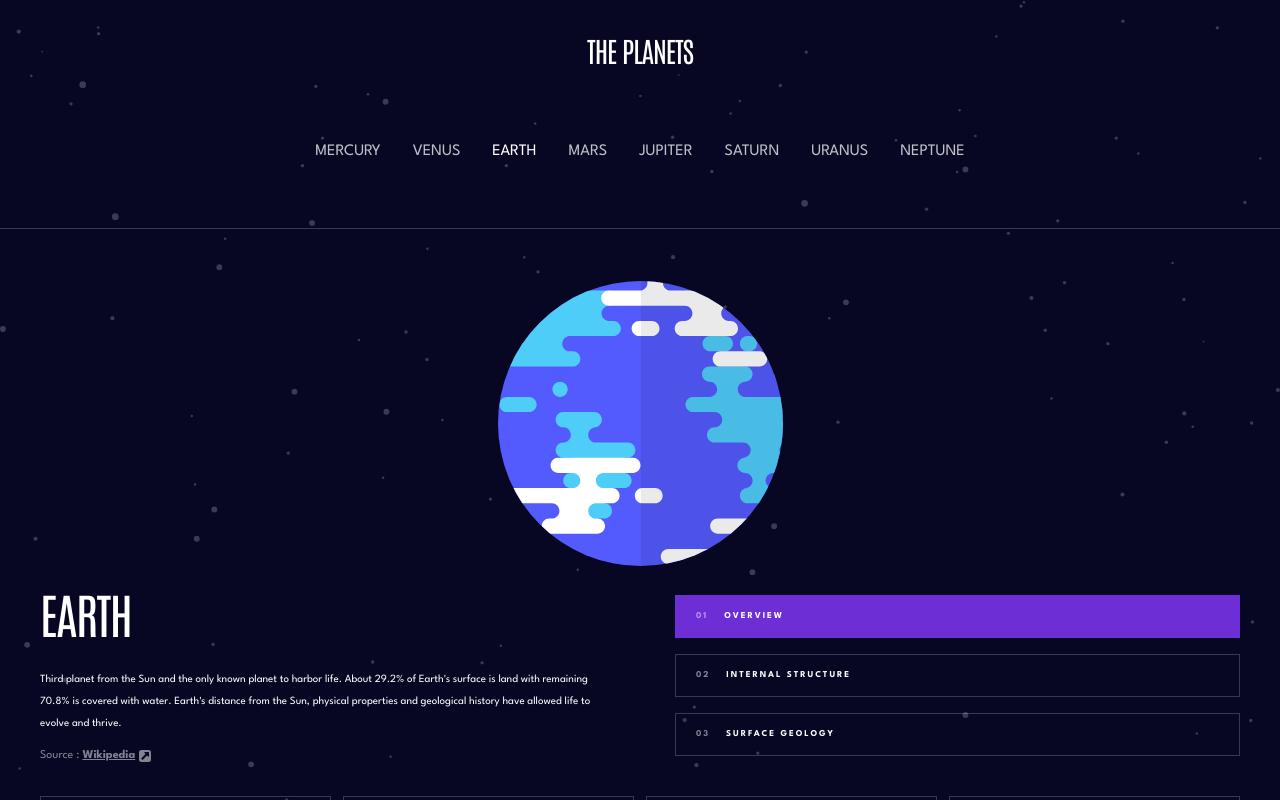
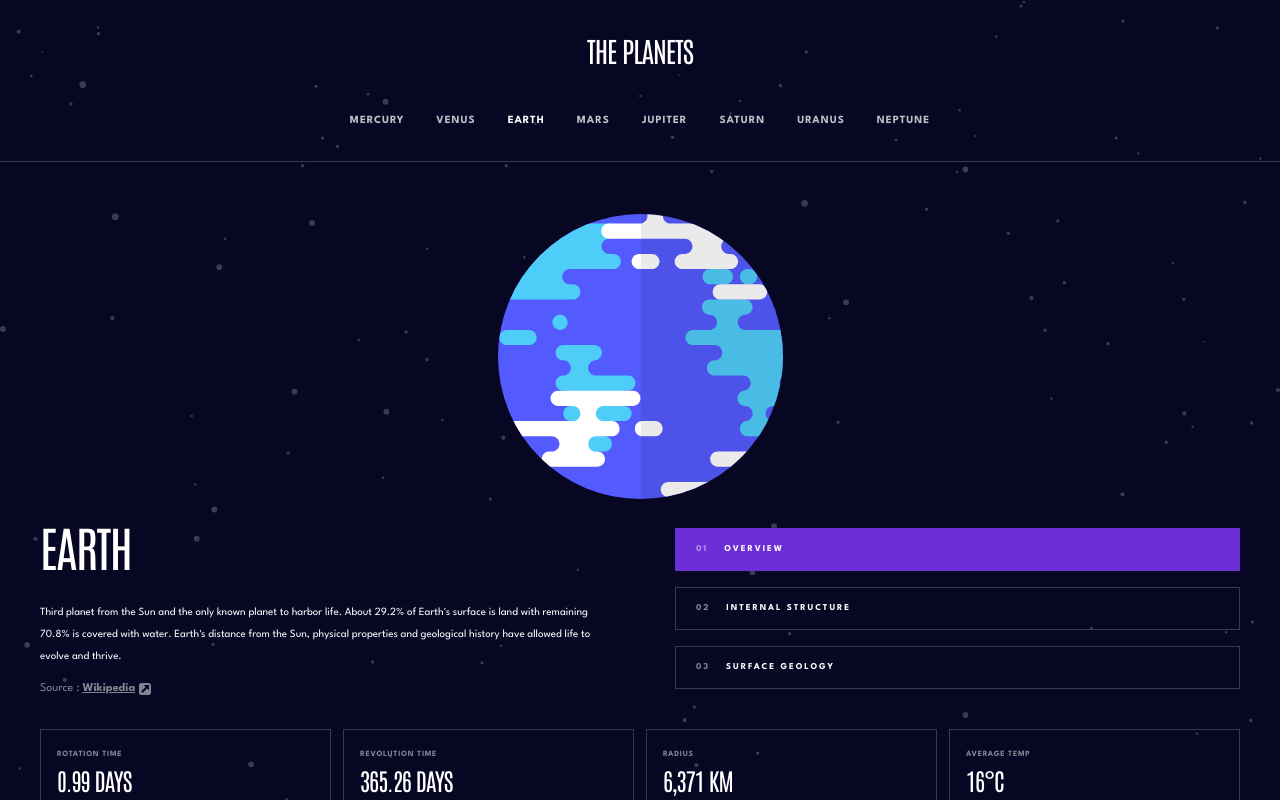
Before and after one commit to Newpoki/frontendmentor-planets, a Next.js app: page /earth/overview in a window 1280 px wide. Built offline with nearby package versions, Linux system fonts and the light colour scheme.

Commit message:
fix: header spacings and sizes

```diff
--- a/app/header/header-planet-link.tsx
+++ b/app/header/header-planet-link.tsx
@@ -68,13 +68,13 @@ export const HeaderPlanetLink = ({ name, setCurrentLinkIndicatorData }: Props) =
         <li className="pl-6 pr-8 tablet:px-0" ref={ref} data-attribute-name={name}>
             <Link
                 href={`/${name}/overview`}
-                className="flex items-center justify-between border-b-1 border-b-white/10 py-5 tablet:border-0 tablet:py-9"
+                className="flex items-center justify-between border-b-1 border-b-white/10 py-5 tablet:border-0 tablet:py-0 desktop:py-[30px]"
             >
                 <div className="flex items-center gap-6">
                     <span className={twMerge('h-5 w-5 rounded-full tablet:hidden', planetColor)} />
                     <span
                         className={twMerge(
-                            'text-menu uppercase text-white tablet:text-white/75 tablet:hover:text-white',
+                            'text-menu uppercase text-white transition-colors tablet:text-[11px] tablet:font-[700] tablet:leading-[25px] tablet:tracking-[1px] tablet:text-white/75 tablet:hover:text-white',
                             isCurrentRoute && 'tablet:text-white'
                         )}
                     >
--- a/app/header/header.tsx
+++ b/app/header/header.tsx
@@ -12,7 +12,7 @@ export const Header = () => {
 
     return (
         <>
-            <header className="flex h-[70px] items-center justify-between border-b-1 border-b-white/20 px-6 py-4 tablet:h-auto tablet:flex-col tablet:gap-10 tablet:py-8 desktop:flex-row desktop:py-0">
+            <header className="flex h-[70px] items-center justify-between border-b-1 border-b-white/20 px-6 py-4 tablet:h-auto tablet:flex-col tablet:gap-10 tablet:pb-7 tablet:pt-8 desktop:flex-row desktop:px-8 desktop:py-0">
                 <h1 className="font-antonio text-mainTitle uppercase ">The planets</h1>
 
                 <HeaderMobileMenu />
```
